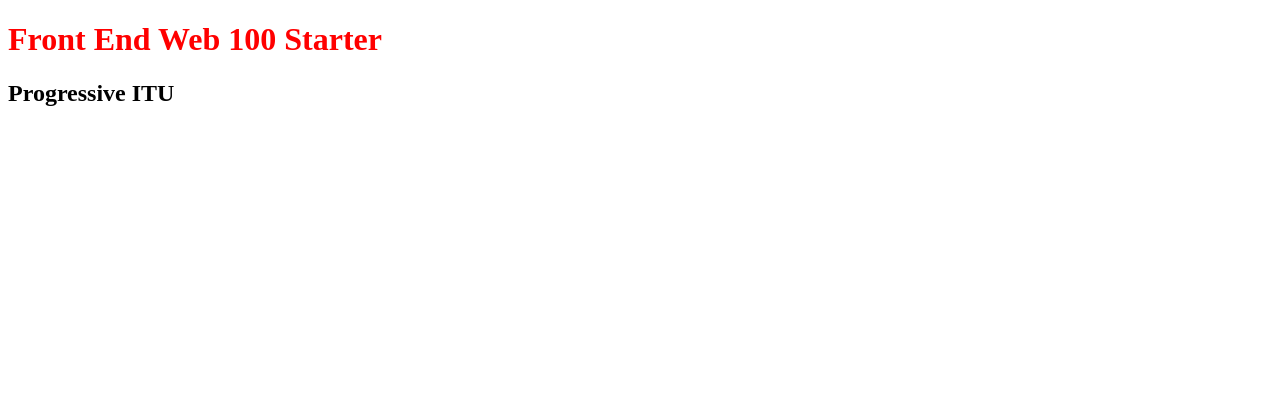
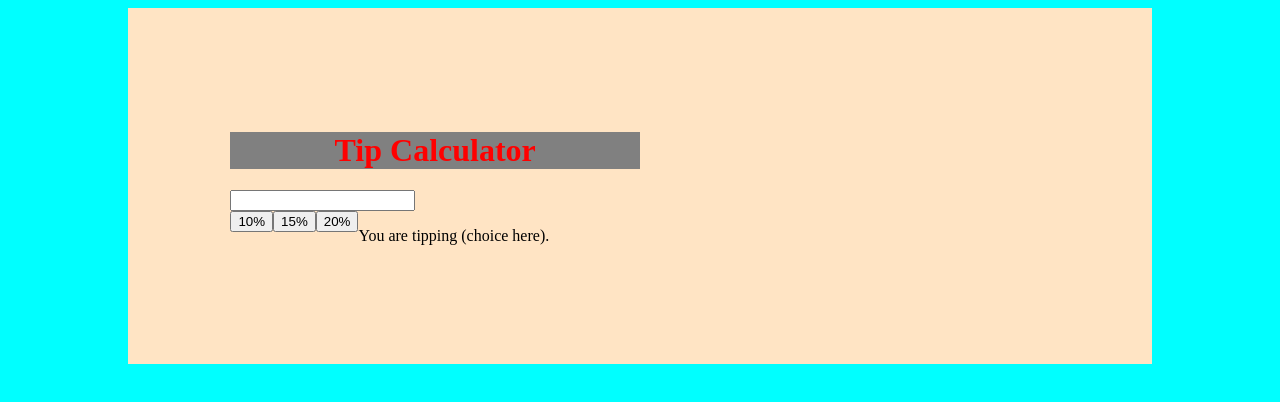
Before and after one commit to eabilbrey/few100-lab, a website built with webpack: page src/index.html in a window 1280 px wide. Built offline with nearby package versions, Linux system fonts and the light colour scheme.

Commit message:
pause for IT

```diff
--- a/src/index.html
+++ b/src/index.html
@@ -3,17 +3,50 @@
 
 <head>
     <meta charset="UTF-8">
-    <title>Front End Web 100</title>
+    <meta name="viewport"
+          content="width=device-width, initial-scale=1.0">
+    <meta http-equiv="X-UA-Compatible"
+          content="ie=edge">
+    <title>Tip Calculator</title>
 </head>
 
-<body>
-    <header>
-        <h1>Front End Web 100 Starter</h1>
-        <h2>Progressive ITU</h2>
-    </header>
-    <main>
+<body id="flexBox">
+    <div class="calcContainer">
+        <header class="spread">
+            <h1>Tip Calculator</h1>
 
-    </main>
+        </header>
+
+        <main class="container">
+            <div class="form-group">
+                <label for="billTotal"></label>
+                <input type="number"
+                       id="bill"
+                       class="form-control">
+            </div>
+            <div class="row">
+                <div class="button">
+                    <input type="button"
+                           class="tipPercentage"
+                           id="10"
+                           value="10%">
+                </div>
+                <div class="button">
+                    <input type="button"
+                           class="tipPercentage"
+                           id="15"
+                           value="15%">
+                </div>
+                <div class="button">
+                    <input type="button"
+                           class="tipPercentage"
+                           id="20"
+                           value="20%">
+                </div>
+                <p>You are tipping <span id="tipChoice">(choice here)</span>.</p>
+            </div>
+        </main>
+    </div>
 </body>
 
 </html>
--- a/src/styles.css
+++ b/src/styles.css
@@ -1,3 +1,38 @@
 h1 {
     color:red;
+    text-align: center;
 }
+
+#flexBox {
+    display: flex;
+    flex-direction: column;
+    flex-wrap: wrap;
+    width: 80%;
+    align-content: flex-start;
+    justify-content: center;
+    align-items: center;
+    margin-left: 10%;
+    margin-right: 10%;
+    background-color: aqua;
+}
+
+
+.calcContainer {
+    align-items: center;
+    align-content: flex-start;
+    justify-content: center;
+    width: 80%;
+    padding: 10%;
+    background-color: bisque;
+}
+
+.spread {
+    width: 50%;
+    background-color: grey;
+    justify-content: center;
+}
+
+.row {
+    display: flex;
+    flex-direction: row;
+}
```
